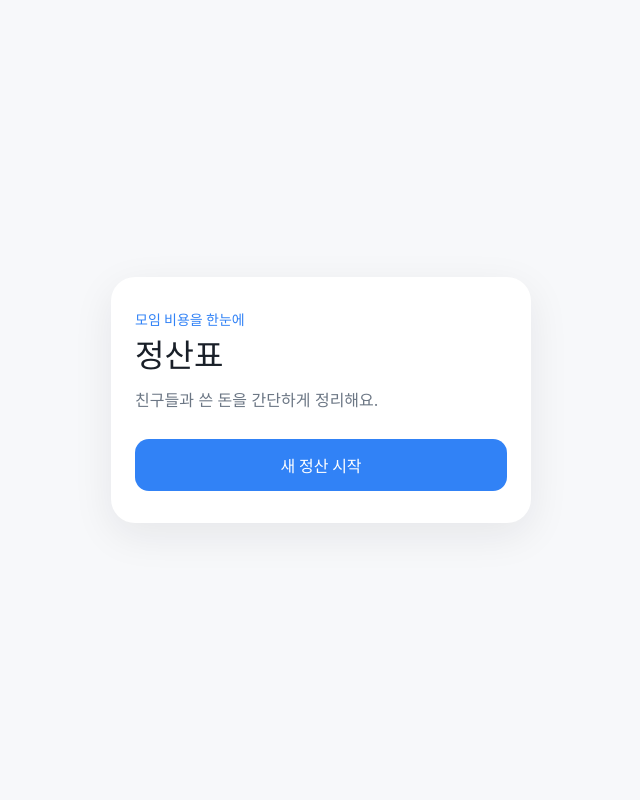
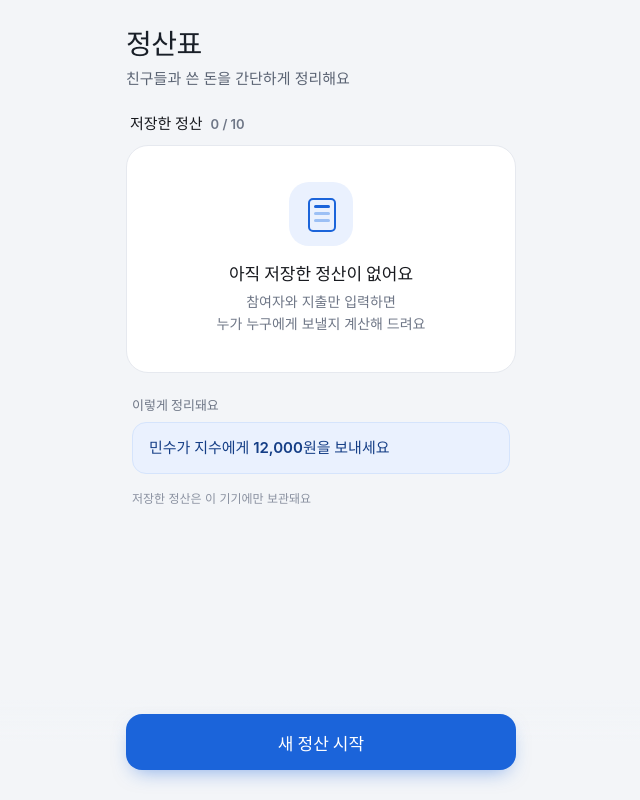
Before and after one commit to Alioth-91/app-in-toss, a React (Vite) app in the folder settlement-table/: page / in a window 1280 px wide. Shown: the whole page, without its empty margins (319-959 px from the left). Built offline with nearby package versions, Linux system fonts and the light colour scheme; what @toss/tds-mobile-ait would draw is missing.

Commit message:
feat: 홈 화면 디자인 적용

```diff
--- a/settlement-table/src/screens/HomeScreen.tsx
+++ b/settlement-table/src/screens/HomeScreen.tsx
@@ -4,18 +4,47 @@ type HomeScreenProps = {
 
 export function HomeScreen({ onStart }: HomeScreenProps) {
   return (
-    <main className="app-shell">
-      <section className="welcome-card" aria-labelledby="app-title">
-        <p className="eyebrow">모임 비용을 한눈에</p>
+    <main className="home-screen" aria-labelledby="app-title">
+      <div className="home-content">
+        <header className="home-header">
+          <h1 id="app-title">정산표</h1>
+          <p>친구들과 쓴 돈을 간단하게 정리해요</p>
+        </header>
 
-        <h1 id="app-title">정산표</h1>
+        <section className="saved-settlements" aria-labelledby="saved-title">
+          <div className="saved-settlements-heading">
+            <h2 id="saved-title">저장한 정산</h2>
+            <span>0 / 10</span>
+          </div>
+          <div className="empty-state-card">
+            <div className="empty-state-icon" aria-hidden="true">
+              <span />
+              <span />
+              <span />
+            </div>
+            <div className="empty-state-copy">
+              <h3>아직 저장한 정산이 없어요</h3>
+              <p>
+                참여자와 지출만 입력하면
+                <br />
+                누가 누구에게 보낼지 계산해 드려요
+              </p>
+            </div>
+          </div>
+          <div className="example-settlement">
+            <p>이렇게 정리돼요</p>
+            <div>민수가 지수에게 12,000원을 보내세요</div>
+          </div>
+        </section>
 
-        <p className="welcome-copy">친구들과 쓴 돈을 간단하게 정리해요.</p>
+        <p className="storage-notice">저장한 정산은 이 기기에만 보관돼요</p>
+      </div>
 
-        <button className="primary-button" type="button" onClick={onStart}>
+      <div className="home-cta-bar">
+        <button className="home-cta" type="button" onClick={onStart}>
           새 정산 시작
         </button>
-      </section>
+      </div>
     </main>
   );
 }
--- a/settlement-table/src/styles.css
+++ b/settlement-table/src/styles.css
@@ -161,3 +161,212 @@ h1 {
   gap: 8px;
   align-items: center;
 }
+
+.home-screen {
+  position: relative;
+  min-height: 100dvh;
+  overflow-x: hidden;
+  padding: max(24px, env(safe-area-inset-top)) 20px
+    calc(126px + env(safe-area-inset-bottom));
+  background: #f3f5f8;
+  word-break: keep-all;
+}
+
+.home-content {
+  width: min(100%, 390px);
+  margin: 0 auto;
+}
+
+.home-header {
+  display: grid;
+  gap: 6px;
+  padding: 4px 0 22px;
+}
+
+.home-header h1 {
+  font-size: 28px;
+  font-weight: 800;
+  letter-spacing: -0.02em;
+}
+
+.home-header p {
+  margin: 0;
+  color: #5a6373;
+  font-size: 15px;
+  line-height: 1.5;
+}
+
+.saved-settlements {
+  display: grid;
+  gap: 10px;
+}
+
+.saved-settlements-heading {
+  display: flex;
+  align-items: baseline;
+  gap: 8px;
+  padding: 0 4px 2px;
+}
+
+.saved-settlements-heading h2 {
+  margin: 0;
+  color: #16181d;
+  font-size: 15px;
+}
+
+.saved-settlements-heading span {
+  color: #6e7686;
+  font-size: 13px;
+  font-weight: 600;
+}
+
+.empty-state-card {
+  display: flex;
+  flex-direction: column;
+  align-items: center;
+  gap: 14px;
+  padding: 36px 24px;
+  border: 1px solid #e6e9ef;
+  border-radius: 22px;
+  background: #ffffff;
+}
+
+.empty-state-icon {
+  position: relative;
+  width: 64px;
+  height: 64px;
+  border-radius: 20px;
+  background: #eaf1fe;
+}
+
+.empty-state-icon::before {
+  position: absolute;
+  top: 16px;
+  left: 19px;
+  width: 24px;
+  height: 30px;
+  border: 2.5px solid #1b64da;
+  border-radius: 5px;
+  content: "";
+}
+
+.empty-state-icon span {
+  position: absolute;
+  left: 25px;
+  width: 16px;
+  height: 2.5px;
+  border-radius: 2px;
+  background: #9cc0f5;
+}
+
+.empty-state-icon span:first-child {
+  top: 23px;
+  background: #1b64da;
+}
+
+.empty-state-icon span:nth-child(2) {
+  top: 30px;
+  right: 28px;
+}
+
+.empty-state-icon span:last-child {
+  top: 37px;
+  right: 25px;
+}
+
+.empty-state-copy {
+  display: grid;
+  gap: 6px;
+  text-align: center;
+}
+
+.empty-state-copy h3 {
+  margin: 0;
+  color: #16181d;
+  font-size: 17px;
+}
+
+.empty-state-copy p {
+  margin: 0;
+  color: #6e7686;
+  font-size: 14px;
+  line-height: 1.6;
+}
+
+.example-settlement {
+  display: grid;
+  gap: 8px;
+  padding: 12px 6px 0;
+}
+
+.example-settlement p {
+  margin: 0;
+  color: #6e7686;
+  font-size: 13px;
+  font-weight: 700;
+}
+
+.example-settlement div {
+  padding: 14px 16px;
+  border: 1px solid #d5e4fc;
+  border-radius: 14px;
+  color: #153e86;
+  background: #eaf1fe;
+  font-size: 15px;
+  font-weight: 600;
+  line-height: 1.5;
+}
+
+.storage-notice {
+  margin: 16px 6px 0;
+  color: #8a91a0;
+  font-size: 12px;
+  line-height: 1.5;
+}
+
+.home-cta-bar {
+  position: fixed;
+  right: 0;
+  bottom: 0;
+  left: 0;
+  z-index: 10;
+  padding: 14px 20px calc(30px + env(safe-area-inset-bottom));
+  background: linear-gradient(
+    180deg,
+    rgb(243 245 248 / 0%) 0%,
+    #f3f5f8 42%
+  );
+}
+
+.home-cta {
+  display: block;
+  width: min(100%, 390px);
+  min-height: 56px;
+  margin: 0 auto;
+  border: 0;
+  border-radius: 16px;
+  color: #ffffff;
+  background: #1b64da;
+  box-shadow: 0 8px 20px -8px rgb(27 100 218 / 55%);
+  font-size: 17px;
+  font-weight: 700;
+}
+
+.home-cta:focus-visible {
+  outline: 3px solid rgb(27 100 218 / 35%);
+  outline-offset: 3px;
+}
+
+@media (max-width: 359px) {
+  .home-screen {
+    padding-inline: 16px;
+  }
+
+  .empty-state-card {
+    padding-inline: 16px;
+  }
+
+  .home-cta-bar {
+    padding-inline: 16px;
+  }
+}
```
